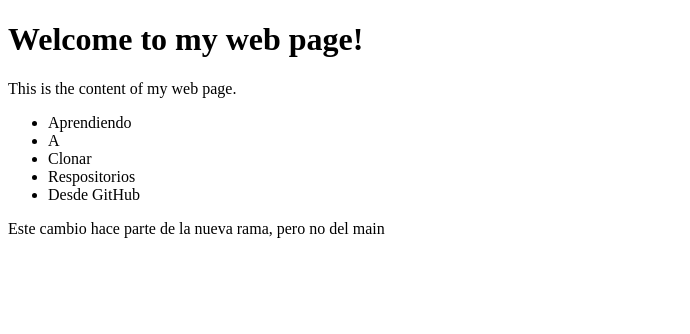
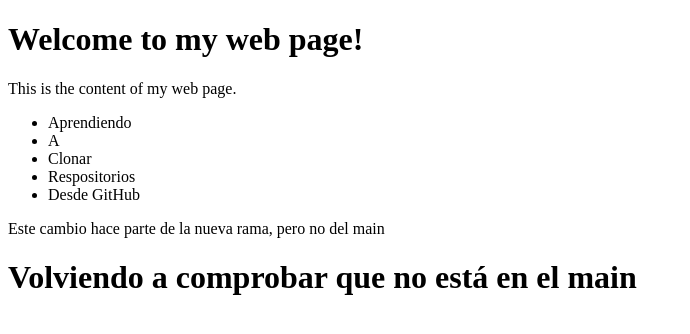
Before and after one commit to ManuAreiza1504/Aprendiendo, a plain HTML site: page index.html in a window 1280 px wide. Shown: the whole page, without its empty margins (0-690 px from the left). Drawn offline with Linux system fonts and the light colour scheme.

Commit message:
probando de nuevo la rama

```diff
--- a/index.html
+++ b/index.html
@@ -17,5 +17,7 @@
 
     <p>Este cambio hace parte de la nueva rama, pero no del main</p>
 
+    <h1>Volviendo a comprobar que no está en el main</h1>
+
   </body>
 </html>
```
